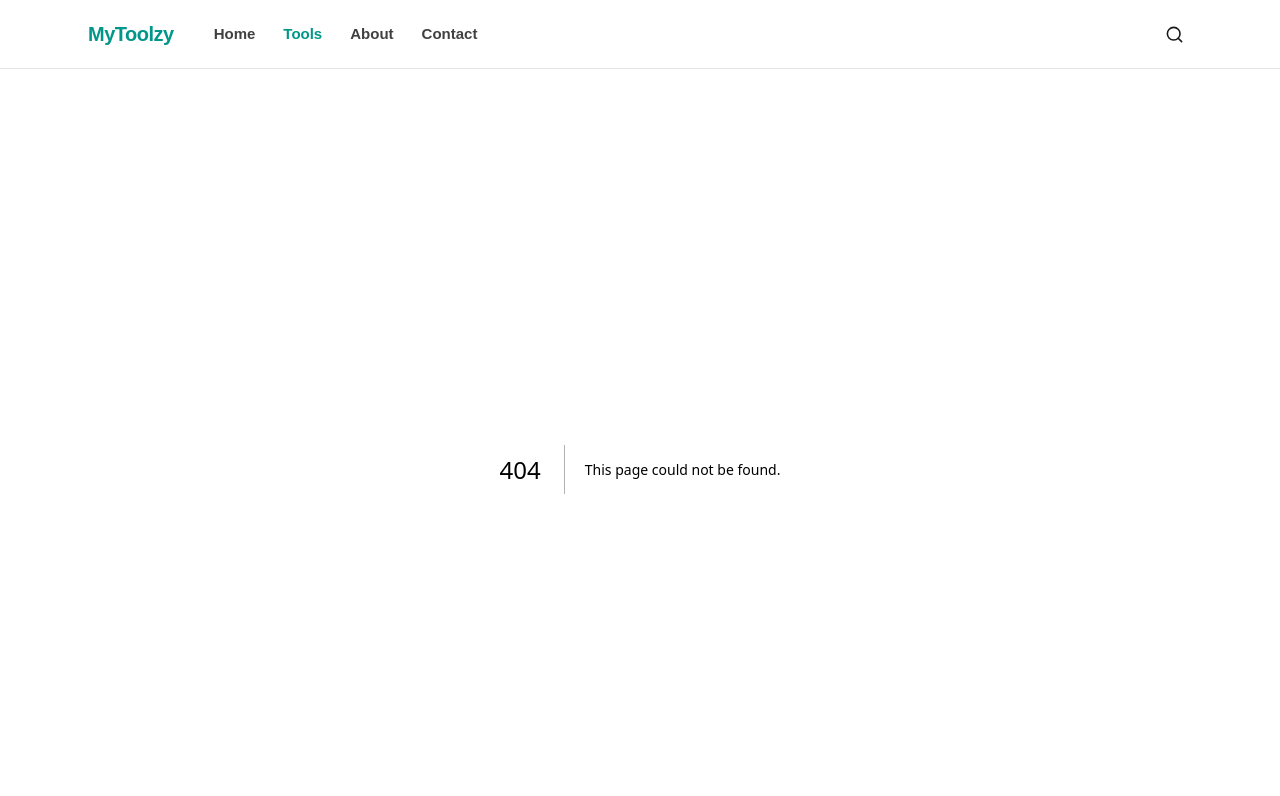
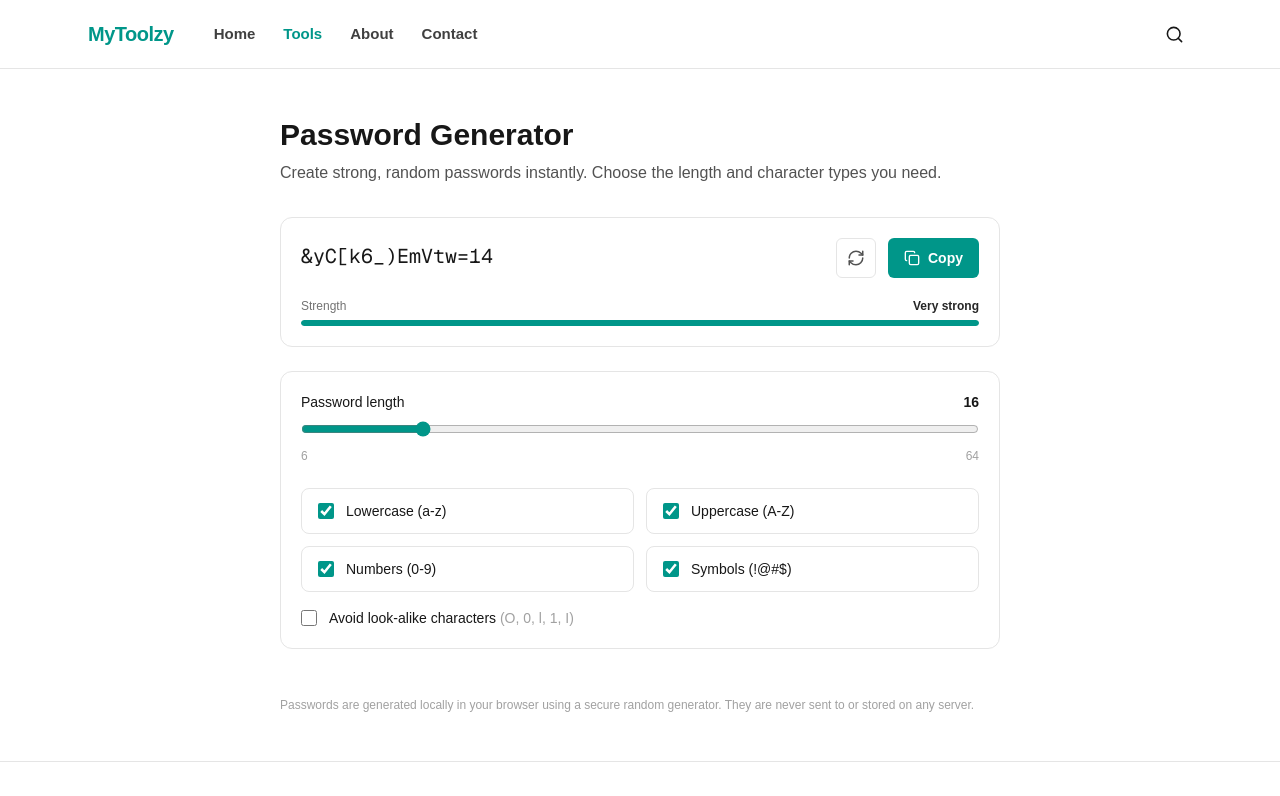
Before and after one commit to Ather-10/mytoolzy, a Next.js app: page /tools/password-generator in a window 1280 px wide. Before the commit this address had no page. Shown: the top 796 px of the page. Built offline with nearby package versions, Linux system fonts and the light colour scheme.

Commit message:
Add Password Generator tool

```diff
--- a/app/iconMap.ts
+++ b/app/iconMap.ts
@@ -1,4 +1,4 @@
-import { Minimize2, QrCode, FileText, Combine, FileDown, Move } from "lucide-react";
+import { Minimize2, QrCode, FileText, Combine, FileDown, Move, KeyRound } from "lucide-react";
 
 export const ICON_MAP: Record<string, any> = {
   Minimize2,
@@ -7,4 +7,5 @@ export const ICON_MAP: Record<string, any> = {
   Combine,
   FileDown,
   Move,
+  KeyRound,
 };
--- /dev/null
+++ b/app/tools/password-generator/page.tsx
@@ -0,0 +1,215 @@
+"use client";
+import { useState, useEffect, useCallback } from "react";
+import { Copy, Check, RefreshCw } from "lucide-react";
+
+const LOWER = "abcdefghijklmnopqrstuvwxyz";
+const UPPER = "ABCDEFGHIJKLMNOPQRSTUVWXYZ";
+const NUMBERS = "0123456789";
+const SYMBOLS = "!@#$%^&*()-_=+[]{};:,.<>?";
+const AMBIGUOUS = /[O0oIl1|]/g;
+
+// Unbiased secure random integer in [0, max)
+function secureRandomInt(max: number): number {
+  const limit = Math.floor(0x100000000 / max) * max;
+  const buf = new Uint32Array(1);
+  do {
+    crypto.getRandomValues(buf);
+  } while (buf[0] >= limit);
+  return buf[0] % max;
+}
+
+export default function PasswordGenerator() {
+  const [length, setLength] = useState(16);
+  const [useLower, setUseLower] = useState(true);
+  const [useUpper, setUseUpper] = useState(true);
+  const [useNumbers, setUseNumbers] = useState(true);
+  const [useSymbols, setUseSymbols] = useState(true);
+  const [excludeAmbiguous, setExcludeAmbiguous] = useState(false);
+  const [password, setPassword] = useState("");
+  const [copied, setCopied] = useState(false);
+
+  const buildPools = useCallback(() => {
+    const clean = (s: string) => (excludeAmbiguous ? s.replace(AMBIGUOUS, "") : s);
+    const pools: string[] = [];
+    if (useLower) pools.push(clean(LOWER));
+    if (useUpper) pools.push(clean(UPPER));
+    if (useNumbers) pools.push(clean(NUMBERS));
+    if (useSymbols) pools.push(SYMBOLS);
+    return pools;
+  }, [useLower, useUpper, useNumbers, useSymbols, excludeAmbiguous]);
+
+  const generate = useCallback(() => {
+    const pools = buildPools();
+    if (pools.length === 0) {
+      setPassword("");
+      return;
+    }
+    const all = pools.join("");
+    // guarantee at least one character from every selected type
+    const chars: string[] = pools.map((p) => p[secureRandomInt(p.length)]);
+    while (chars.length < length) {
+      chars.push(all[secureRandomInt(all.length)]);
+    }
+    // Fisher-Yates shuffle
+    for (let i = chars.length - 1; i > 0; i--) {
+      const j = secureRandomInt(i + 1);
+      [chars[i], chars[j]] = [chars[j], chars[i]];
+    }
+    setPassword(chars.slice(0, length).join(""));
+    setCopied(false);
+  }, [buildPools, length]);
+
+  useEffect(() => {
+    generate();
+  }, [generate]);
+
+  async function copyPassword() {
+    if (!password) return;
+    try {
+      await navigator.clipboard.writeText(password);
+      setCopied(true);
+      setTimeout(() => setCopied(false), 1500);
+    } catch (err) {
+      console.error(err);
+    }
+  }
+
+  // Strength based on entropy (length x log2 of pool size)
+  const poolSize = buildPools().join("").length;
+  const entropy = poolSize > 0 ? length * Math.log2(poolSize) : 0;
+  let strengthLabel = "Weak";
+  let strengthColor = "bg-red-500";
+  let strengthWidth = "25%";
+  if (entropy >= 100) {
+    strengthLabel = "Very strong";
+    strengthColor = "bg-teal-600";
+    strengthWidth = "100%";
+  } else if (entropy >= 75) {
+    strengthLabel = "Strong";
+    strengthColor = "bg-teal-500";
+    strengthWidth = "75%";
+  } else if (entropy >= 50) {
+    strengthLabel = "Fair";
+    strengthColor = "bg-amber-500";
+    strengthWidth = "50%";
+  }
+
+  const options = [
+    { label: "Lowercase (a-z)", checked: useLower, set: setUseLower },
+    { label: "Uppercase (A-Z)", checked: useUpper, set: setUseUpper },
+    { label: "Numbers (0-9)", checked: useNumbers, set: setUseNumbers },
+    { label: "Symbols (!@#$)", checked: useSymbols, set: setUseSymbols },
+  ];
+
+  function toggleOption(opt: (typeof options)[number]) {
+    const selectedCount = options.filter((o) => o.checked).length;
+    // keep at least one type selected
+    if (opt.checked && selectedCount === 1) return;
+    opt.set(!opt.checked);
+  }
+
+  return (
+    <div className="bg-white text-neutral-900">
+      <div className="max-w-3xl mx-auto px-6 py-12">
+        <h1 className="text-3xl font-bold mb-2">Password Generator</h1>
+        <p className="text-neutral-600 mb-8">
+          Create strong, random passwords instantly. Choose the length and character types you need.
+        </p>
+
+        {/* Password display */}
+        <div className="border border-neutral-200 rounded-xl p-5 mb-6">
+          <div className="flex items-center gap-3">
+            <div className="flex-1 font-mono text-lg md:text-xl break-all select-all min-h-[2rem]">
+              {password}
+            </div>
+            <button
+              onClick={generate}
+              aria-label="Generate new password"
+              className="w-10 h-10 flex items-center justify-center rounded-md border border-neutral-200 text-neutral-600 hover:border-teal-400 hover:text-teal-600"
+            >
+              <RefreshCw size={18} />
+            </button>
+            <button
+              onClick={copyPassword}
+              aria-label="Copy password"
+              className="flex items-center gap-2 bg-teal-600 text-white text-sm font-semibold px-4 h-10 rounded-md hover:bg-teal-700"
+            >
+              {copied ? <Check size={16} /> : <Copy size={16} />}
+              {copied ? "Copied" : "Copy"}
+            </button>
+          </div>
+
+          {/* Strength meter */}
+          <div className="mt-5">
+            <div className="flex justify-between text-xs text-neutral-500 mb-1.5">
+              <span>Strength</span>
+              <span className="font-semibold text-neutral-800">{strengthLabel}</span>
+            </div>
+            <div className="h-1.5 rounded-full bg-neutral-100 overflow-hidden">
+              <div
+                className={`h-full rounded-full transition-all duration-300 ${strengthColor}`}
+                style={{ width: strengthWidth }}
+              />
+            </div>
+          </div>
+        </div>
+
+        {/* Controls */}
+        <div className="border border-neutral-200 rounded-xl p-5">
+          <div className="mb-6">
+            <div className="flex justify-between text-sm mb-2">
+              <span className="font-medium">Password length</span>
+              <span className="font-semibold">{length}</span>
+            </div>
+            <input
+              type="range"
+              min={6}
+              max={64}
+              value={length}
+              onChange={(e) => setLength(Number(e.target.value))}
+              className="w-full accent-teal-600"
+            />
+            <div className="flex justify-between text-xs text-neutral-400 mt-1">
+              <span>6</span>
+              <span>64</span>
+            </div>
+          </div>
+
+          <div className="grid sm:grid-cols-2 gap-3">
+            {options.map((opt) => (
+              <label
+                key={opt.label}
+                className="flex items-center gap-3 text-sm cursor-pointer border border-neutral-200 rounded-lg px-4 py-3 hover:border-teal-300"
+              >
+                <input
+                  type="checkbox"
+                  checked={opt.checked}
+                  onChange={() => toggleOption(opt)}
+                  className="accent-teal-600 w-4 h-4"
+                />
+                {opt.label}
+              </label>
+            ))}
+          </div>
+
+          <label className="flex items-center gap-3 text-sm cursor-pointer mt-4">
+            <input
+              type="checkbox"
+              checked={excludeAmbiguous}
+              onChange={(e) => setExcludeAmbiguous(e.target.checked)}
+              className="accent-teal-600 w-4 h-4"
+            />
+            <span>
+              Avoid look-alike characters{" "}
+              <span className="text-neutral-400">(O, 0, l, 1, I)</span>
+            </span>
+          </label>
+        </div>
+
+        <p className="text-xs text-neutral-400 mt-12">
+          Passwords are generated locally in your browser using a secure random generator. They are never sent to or stored on any server.
+        </p>
+      </div>
+    </div>
+  );
+}
--- a/app/toolsData.ts
+++ b/app/toolsData.ts
@@ -55,4 +55,12 @@ export const TOOLS: Tool[] = [
     category: "Image",
     trending: true,
   },
+    {
+    name: "Password Generator",
+    href: "/tools/password-generator",
+    icon: "KeyRound",
+    description: "Create strong, random passwords with custom length and characters.",
+    category: "Generator",
+    trending: false,
+  },
 ];
```
